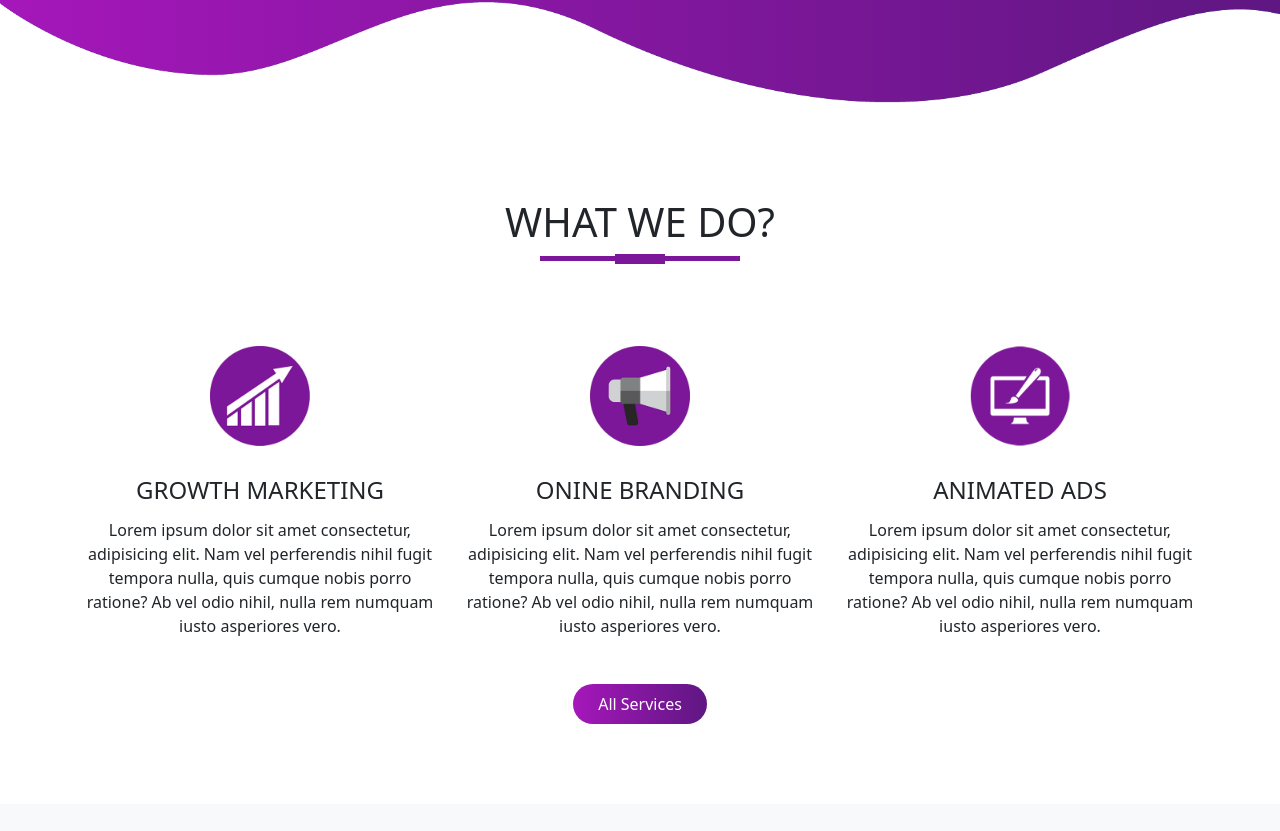
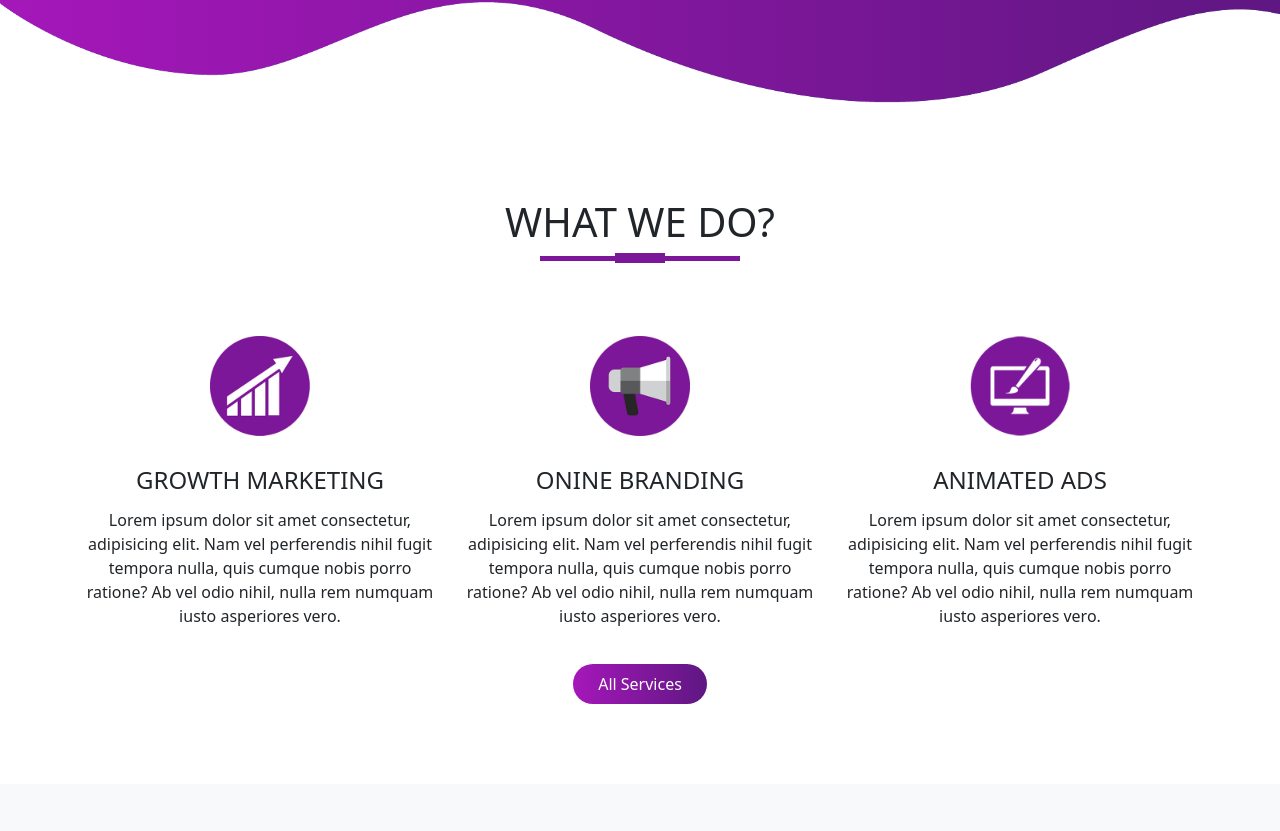
Before and after one commit to Anindyaram/Agency-Website, a plain HTML site: page index.html in a window 1280 px wide. Shown: the part 619-1450 px from the top of the page. Drawn offline with nearby package versions, Linux system fonts and the light colour scheme.

Commit message:
Project complete

```diff
--- a/style.css
+++ b/style.css
@@ -55,7 +55,7 @@ navbar-brand img{
     width: 100%;
 }
 
-/* services */
+/* services section */
 
 #services{
     padding: 80px 0;
@@ -65,7 +65,7 @@ navbar-brand img{
     margin-top: 20px;
 }
 .services{
-    padding: 30px;
+    padding: 20px;
 }
 .services h4{
     padding: 5px;
@@ -95,7 +95,7 @@ navbar-brand img{
     margin-right: auto;
     margin-bottom: 40px;
     display: block;
-    transform: translateY(8px);
+    transform: translateY(7px);
 }
 
 #services .btn-primary{
```
